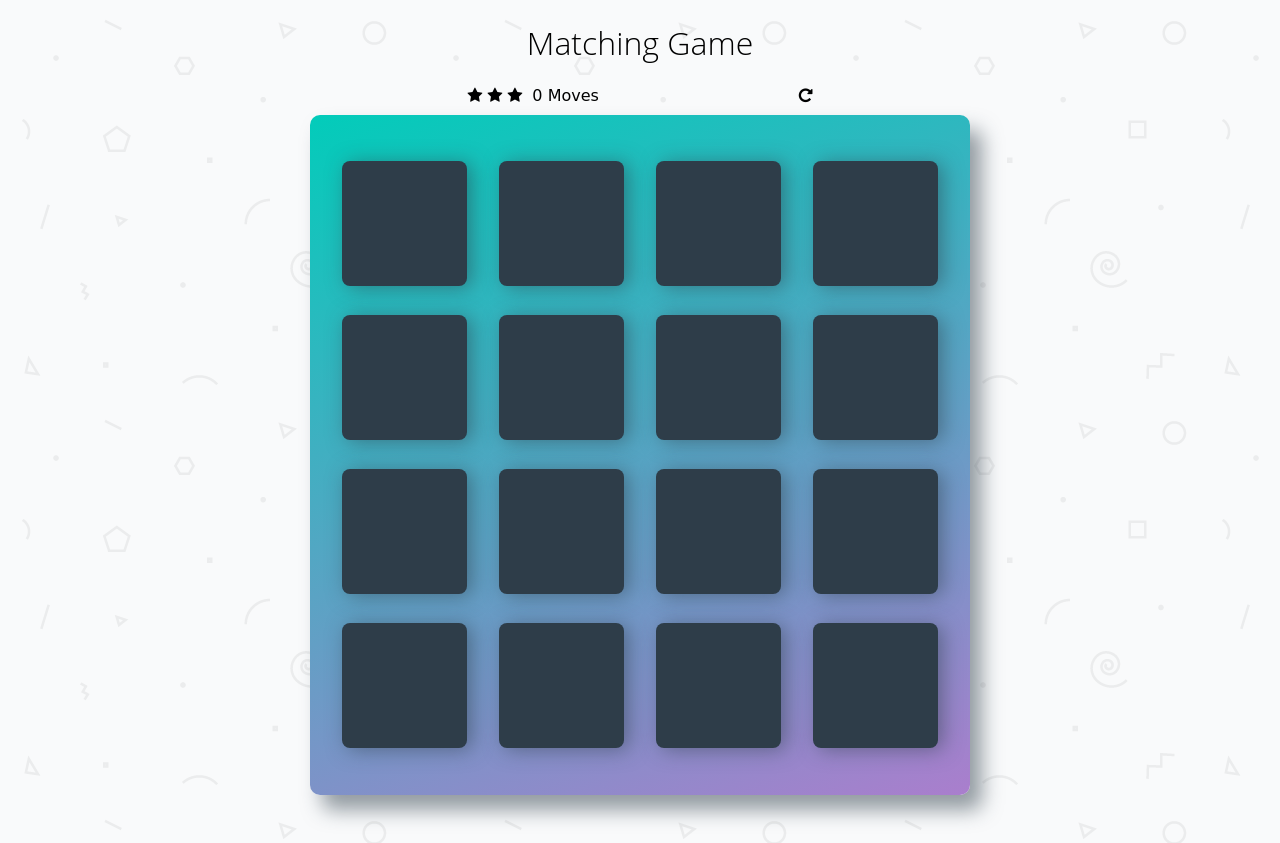
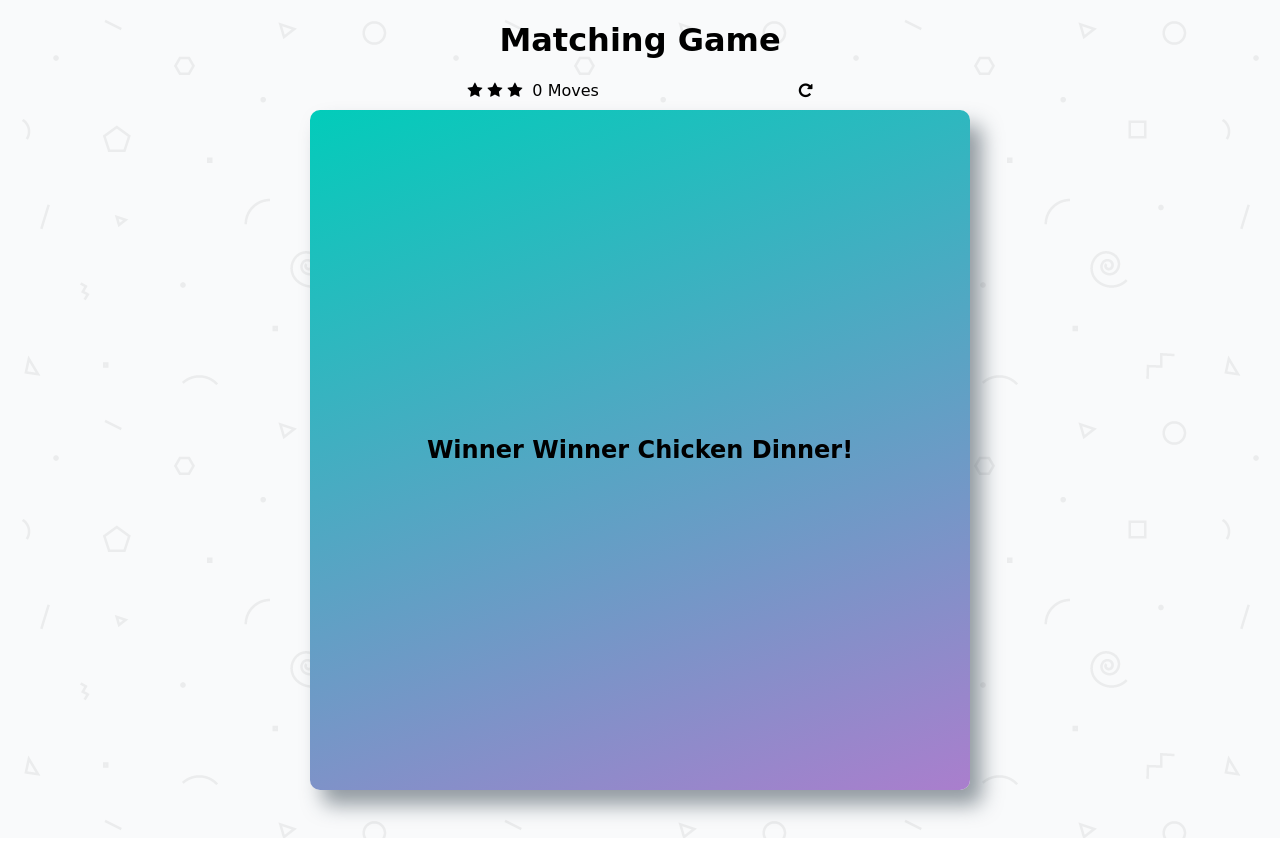
Before and after one commit to iDenisM/fend-project-memory-game, a plain HTML site: page index.html in a window 1280 px wide. Both pictures are taken after a click on the element 805 px from the left and 95 px from the top of the page. Drawn offline with Linux system fonts and the light colour scheme; a web font is replaced by a local one.

Commit message:
First commit end game panel

```diff
--- a/css/app.css
+++ b/css/app.css
@@ -28,9 +28,14 @@ body {
     flex-direction: column;
 }
 
-h1 {
+.h1 {
     font-family: 'Open Sans', sans-serif;
     font-weight: 300;
+}
+
+h2 {
+  font-size: 100;
+  margin: auto;
 }
 
 /*
--- a/js/app.js
+++ b/js/app.js
@@ -49,20 +49,6 @@ $(function () {
 
     $('.deck').append(content);
   };
-
-  /*
-  * Display the cards on the page
-  *   - shuffle the list of cards using the provided "shuffle" method below
-  *   - loop through each card and create its HTML
-  *   - add each card's HTML to the page
-  */
-  let startNewGame = () => {
-    fillArrayTwoTimes(cards, cardsIcons);
-    shuffle(cards);
-    createCardHTML(cards);
-  };
-
-  startNewGame();
 
   /*
   * set up the event listener for a card. If a card is clicked:
@@ -145,23 +131,6 @@ $(function () {
     $('.moves').text('0');
   };
 
-  // Cards click function
-  $('.deck').on('click', '.card', function () {
-
-    // Open the card
-    let match = $(this).hasClass('match');
-    if (!match)
-      toggleOpen(this);
-
-    // Check if ther is another card in click list
-    if (clickList.length > 1) {
-      // Check if the two cards match
-      window.setTimeout(function () {
-        matchCard();
-      }, 700);
-    }
-  });
-
   // Mobile style
   let setContainer = () => {
     let bodyWidth = $('body').width();
@@ -184,7 +153,13 @@ $(function () {
     }
   };
 
-  setContainer();
+  // Game end panel
+  let gameEnd = () => {
+    let endText = 'Winner Winner Chicken Dinner!';
+    $('.deck').empty();
+    $('<h2/>').text(endText).appendTo('.deck');
+    $()
+  };
 
   // Restart game function
   $('.restart').click(function () {
@@ -195,6 +170,38 @@ $(function () {
     resetMoves();
     startNewGame();
     setContainer();
+
+    gameEnd();
   });
 
+  // Cards click function
+  $('.deck').on('click', '.card', function () {
+    // Open the card
+    let match = $(this).hasClass('match');
+    if (!match)
+    toggleOpen(this);
+
+    // Check if ther is another card in click list
+    if (clickList.length > 1) {
+      // Check if the two cards match
+      window.setTimeout(function () {
+        matchCard();
+      }, 700);
+    }
+  });
+
+  /*
+  * Display the cards on the page
+  *   - shuffle the list of cards using the provided "shuffle" method below
+  *   - loop through each card and create its HTML
+  *   - add each card's HTML to the page
+  */
+  let startNewGame = () => {
+    fillArrayTwoTimes(cards, cardsIcons);
+    shuffle(cards);
+    createCardHTML(cards);
+    setContainer();
+  };
+
+  startNewGame();
 });
```
Also changed, not shown: css/app-mob.css (deleted).
